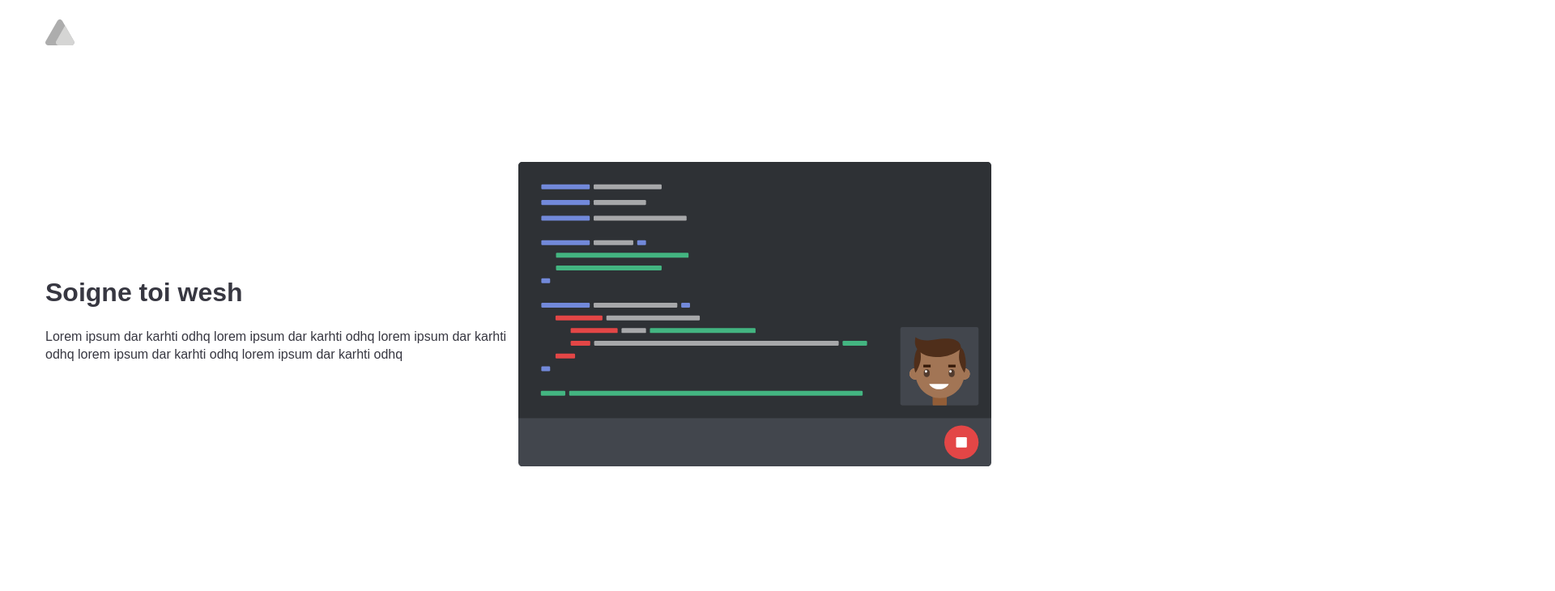
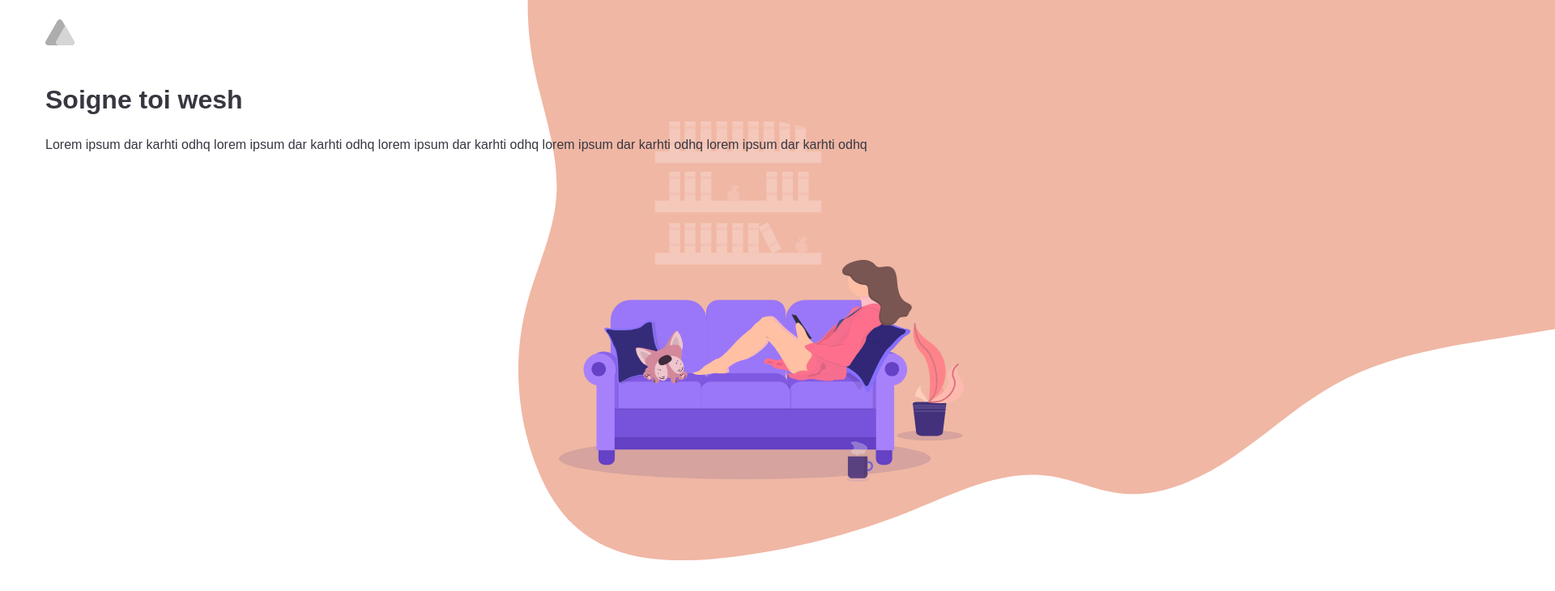
Before and after one commit to therealemjy/mindie-landing-page, a Gatsby site: page / in a window 1280 px wide. Shown: the top 730 px of the page at 81% size, 1920 px wide, since content can reach past the window. Built offline with nearby package versions, Linux system fonts and the light colour scheme; Gatsby itself is replaced by a stand-in of ours.

Commit message:
review Header illustrations

```diff
--- a/src/components/Header/index.js
+++ b/src/components/Header/index.js
@@ -1,7 +1,8 @@
 import React from 'react';
 
 import * as Style from './style';
-import Illustration from './integration-record-video.svg';
+import IllustrationWomanSofa from './woman-sofa.svg';
+import IllustrationWeirdShape from './weird-shape.svg';
 import Topbar from 'components/Topbar';
 
 const Header = () => {
@@ -10,20 +11,18 @@ const Header = () => {
       <Topbar />
 
       <Style.Wrapper>
-        <Style.Row>
-          <Style.Col>
-            <Style.Title>Soigne toi wesh</Style.Title>
-            <Style.Text>
-              Lorem ipsum dar karhti odhq lorem ipsum dar karhti odhq lorem
-              ipsum dar karhti odhq lorem ipsum dar karhti odhq lorem ipsum dar
-              karhti odhq
-            </Style.Text>
-          </Style.Col>
-          <Style.Col>
-            <Style.Illustration as={Illustration} />
-          </Style.Col>
-        </Style.Row>
+        <Style.Title>Soigne toi wesh</Style.Title>
+        <Style.Text>
+          Lorem ipsum dar karhti odhq lorem ipsum dar karhti odhq lorem ipsum
+          dar karhti odhq lorem ipsum dar karhti odhq lorem ipsum dar karhti
+          odhq
+        </Style.Text>
       </Style.Wrapper>
+
+      <Style.Illustrations>
+        <Style.WomanSofaIllustration as={IllustrationWomanSofa} />
+        <Style.BackgroundIllustration as={IllustrationWeirdShape} />
+      </Style.Illustrations>
     </Style.Container>
   );
 };
--- a/src/components/Header/style.js
+++ b/src/components/Header/style.js
@@ -15,7 +15,7 @@ export const Row = styled.div`
   @media (min-width: ${Spacing.base * 80}px) {
     display: flex;
     align-items: center;
-    padding: ${Spacing.base * 15}px 0;
+    padding: 10% 0 ${Spacing.base * 15}px;
   }
 `;
 
@@ -29,7 +29,24 @@ export const Title = styled.h1``;
 
 export const Text = styled.p``;
 
-export const Illustration = styled.img`
-  max-width: 100%;
+export const Illustrations = styled.div`
+  z-index: -1;
+  position: absolute;
+  top: 0;
+  left: 50%;
+  width: 500px;
+`;
+
+export const WomanSofaIllustration = styled.img`
+  position: absolute;
   height: auto;
+  width: 500px;
+  top: 150px;
+  left: 50px;
 `;
+
+export const BackgroundIllustration = styled.img`
+  width: 1500px;
+  height: auto;
+  margin-top: -300px;
+`;
--- a/src/style.css
+++ b/src/style.css
@@ -38,7 +38,7 @@
 
 html,
 body {
-	font-family: 'Avenir Next', sans-serif;
+	font-family: 'Unito', sans-serif;
 	height: 100%;
 }
 
```
Also changed, not shown: src/components/Header/integration-record-video.svg (deleted), src/components/Header/weird-shape.svg (added), src/components/Header/woman-sofa.svg (added), src/images/photo-cat.jpeg (deleted).
